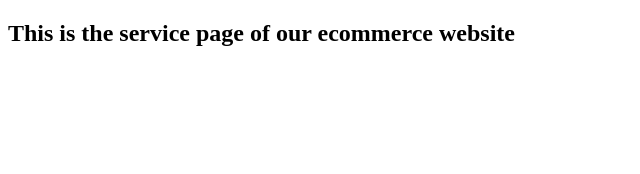
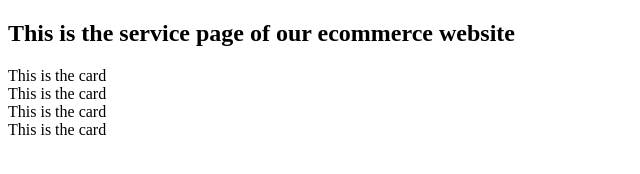
Before and after one commit to programwithabhi33/our_ecommerce_project, a plain HTML site: page frontend/public/services.html in a window 1280 px wide. Shown: the whole page, without its empty margins (0-640 px from the left). Drawn offline with Linux system fonts and the light colour scheme.

Commit message:
Add some content on the service.html page

```diff
--- a/frontend/public/services.html
+++ b/frontend/public/services.html
@@ -8,5 +8,21 @@
 </head>
 <body>
     <h2>This is the service page of our ecommerce website</h2>
+    <div class="container">
+        <div class="row">
+            <div class="col-md-4">
+                This is the card
+            </div>
+            <div class="col-md-4">
+                This is the card
+            </div>
+            <div class="col-md-4">
+                This is the card
+            </div>
+            <div class="col-md-4">
+                This is the card
+            </div>
+        </div>
+    </div>
 </body>
 </html>
```
